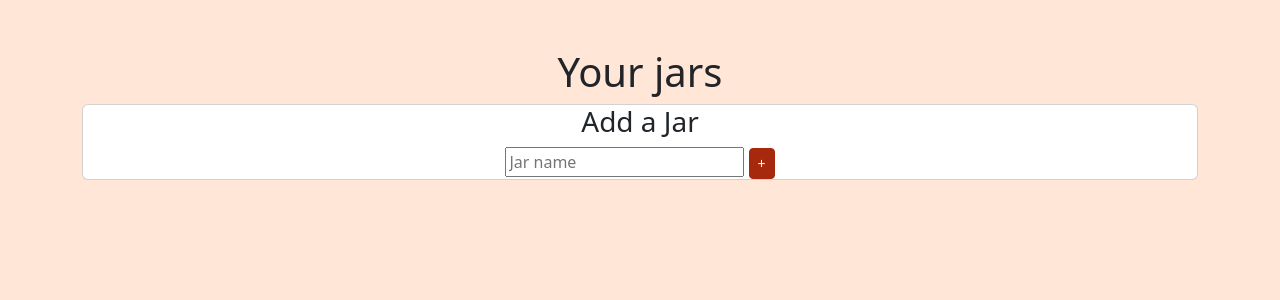
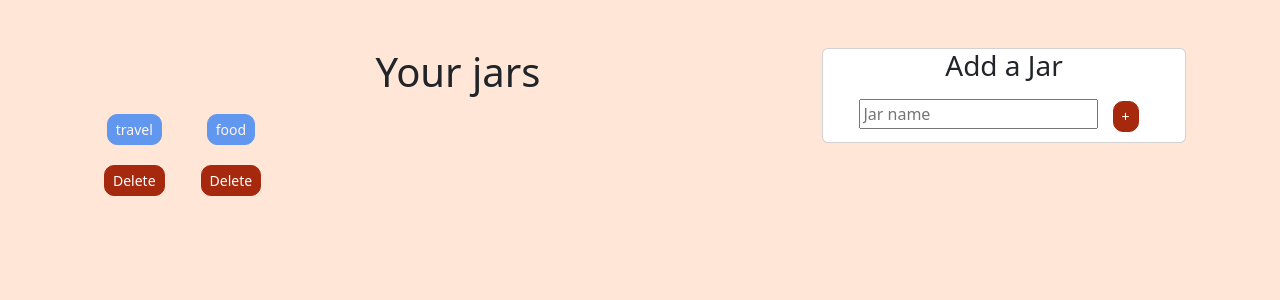
Before and after one commit to daisof06-git/Final-project-CS50, a Flask app: page /jars in a window 1280 px wide. Shown: the part 80-380 px from the top of the page. Run offline with Flask 3, Linux system fonts and the light colour scheme; a user stored in the database is signed in; some libraries are stand-ins or nearby versions; some web fonts are replaced.

Commit message:
jars page

```diff
--- a/app.py
+++ b/app.py
@@ -25,13 +25,12 @@ def after_request(response):
     response.headers["Pragma"] = "no-cache"
     return response
 
-@app.route("/")
+@app.route("/", methods = ["GET", "POST"])
 @login_required
 def index():
     id = session["user_id"]
     jars = db.execute("SELECT * FROM jars WHERE user_id = ?", id)
-    if request.method == "GET":
-        return render_template("index.html", jars = jars)
+    return render_template("index.html", jars = jars)
 
 @app.route("/login", methods = ["GET", "POST"])
 def login():
@@ -106,13 +105,13 @@ def add_income():
     if request.method == "GET":
         return render_template("income.html")
 
-@app.route("/jars", methods =  ["GET","POST"])
+@app.route("/jars", methods =  ["GET", "POST"])
 @login_required
 def jars():
-    if request.method == "POST":
-        pass
-    if request.method == "GET":
-        return render_template("jars.html")
+    id = session["user_id"]
+    jars = db.execute("SELECT * FROM jars WHERE user_id = ?", id)
+    if request.method == "GET" or request.method == "POST":
+        return render_template("jars.html", jars = jars)
 
 
 @app.route("/logout", methods = ["GET", "POST"])
@@ -221,17 +220,21 @@ def budget():
 def add():
     user_id = session["user_id"]
     name = request.form.get("name")
+    jars = db.execute("SELECT * FROM jars WHERE user_id = ?", user_id)
+    if not name:
+        flash("Must add a name!", "error")
+        return redirect("/jars")
     db.execute("INSERT INTO jars (user_id, jar_name, amount) VALUES (?,?,0)", user_id, name)
-    flash("Jar successfully added!")
+    flash("Jar successfully added!", "success")
     return redirect("/jars")
 
 @app.route("/delete", methods =["POST"])
 @login_required
 def delete():
     user_id = session["user_id"]
-    id = request.form.get("jar_id")
+    id = request.form.get("id")
     if id:
-        db.execute("DELETE * from jars WHERE id = ? AND user_id = ?", id, user_id)
+        db.execute("DELETE from jars WHERE id = ? AND user_id = ?", id, user_id)
         flash("Jar successfully deleted!", "success")
     else:
         flash("There has been a problem!", "error")
--- a/static/styles.css
+++ b/static/styles.css
@@ -34,6 +34,8 @@ select{
 .btn-primary{
     background-color:#a6290d;
     border-color: #a6290d;
+    margin: 10px;
+    border-radius: 10px;
 }
 
 .btn-primary:hover{
@@ -48,7 +50,7 @@ select{
 }
 
 .alert.success {
-  background-color: #7dffa2;
+  background-color: #c2ff7d;
   color: #06521b;
 }
 
@@ -56,3 +58,19 @@ select{
   background-color: #f59f9f;
   color: #9e0303;
 }
+
+.card-title{
+   color: #9e0303;
+}
+
+.btn{
+    background-color:#a6290d;
+    border-color: #a6290d;
+    margin: 10px;
+    border-radius: 10px;
+}
+
+.jar {
+    width: 150px;
+    text-align: center;
+}
--- a/templates/jars.html
+++ b/templates/jars.html
@@ -5,21 +5,31 @@
 {% endblock %}
 
 {% block main %}
+    <div class = "container-fluid">
+        <div class = "row g-0">
+            <div class = "col-sm-6 col-md-8">
                 <h1>Your jars</h1>
-    <div class = "jars-list">
+                <div class="d-flex flex-wrap gap-3">
                     {% for jar in jars %}
+                        <div class="d-flex flex-column align-items-center">
                             <button type="button" class="btn btn-primary btn-sm" disabled>{{jar.jar_name}}</button>
                             <form action ="/delete" method = "post">
                                 <input name = "id" type = "hidden" value="{{jar.id}}">
-            <button type = "submit">Delete</button>
+                                <button type = "submit" class="btn btn-primary btn-sm">Delete</button>
                             </form>
+                        </div>
                 {% endfor %}
-
                 </div>
+            </div>
+            <div class="col-6 col-md-4">
                 <div class = "card">
                     <h3>Add a Jar</h3>
                     <form action = "/add" method="post">
                         <input autocomplete="off" name = "name" placeholder = "Jar name" type = "text">
-            <button type="button" class="btn btn-primary btn-sm" name = "add">+</button>
+                        <button type="submit" class="btn btn-primary btn-sm" name = "add">+</button>
                     </form>
+                </div>
+            </div>
+        </div>
+    </div>
 {% endblock %}
```
Also changed, not shown: budget.db, 4 other files. Lines whose indentation alone changed are shown as unchanged.
